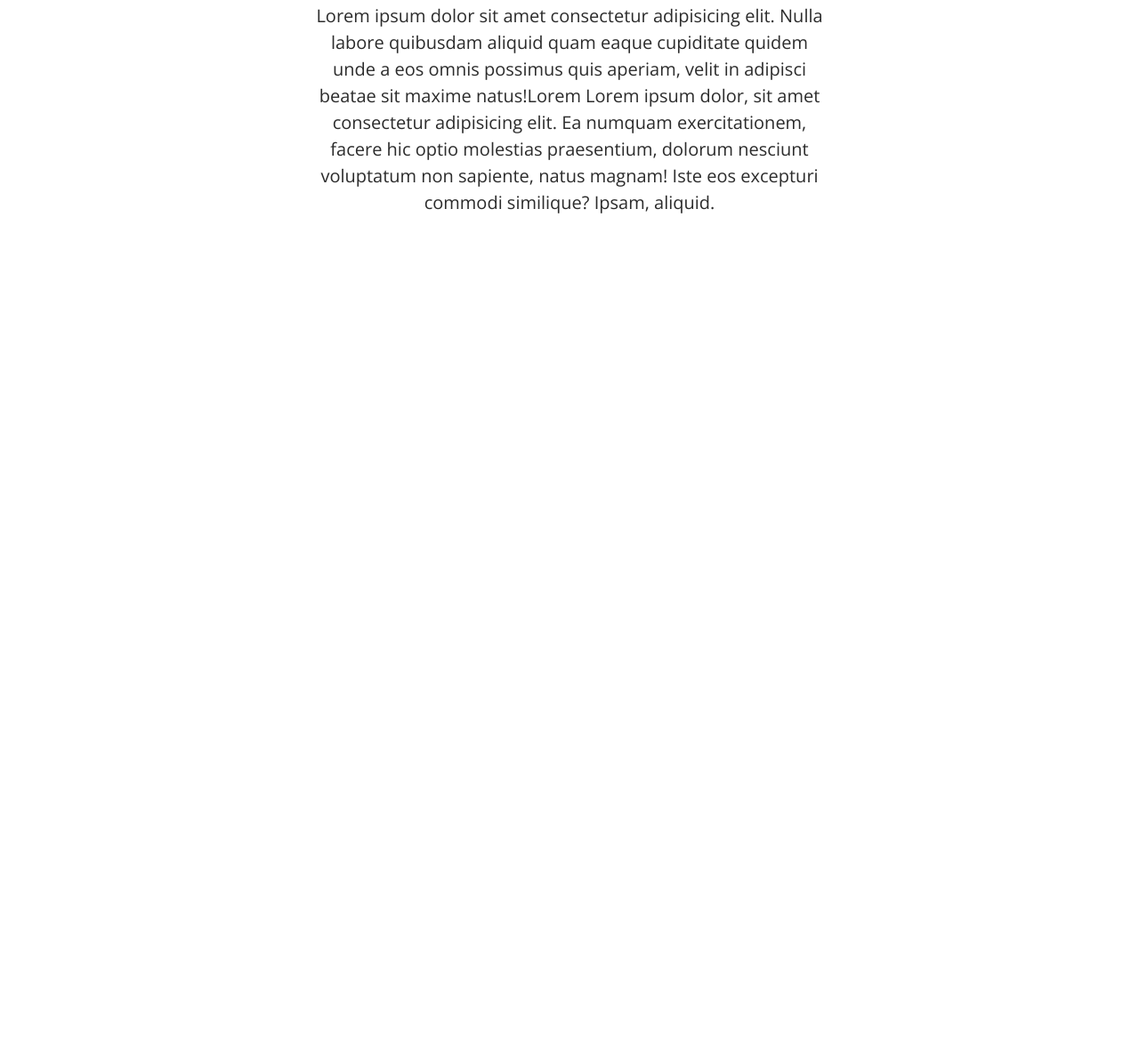
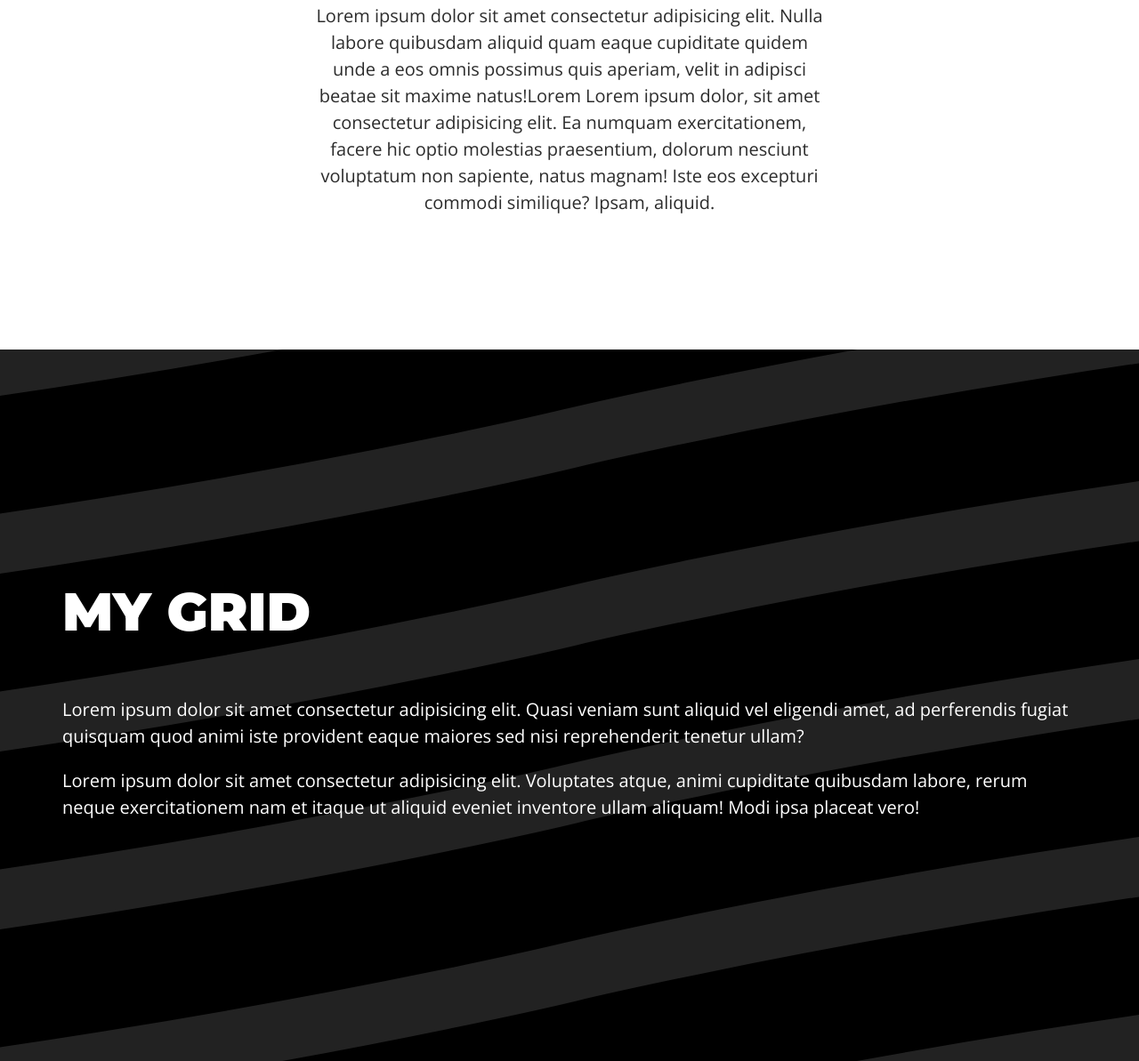
Before and after one commit to lucasvonryn/landing-page, a plain HTML site: page index.html in a window 1280 px wide. Shown: the part 1273-2466 px from the top of the page at 89% size. Before the commit the page ends 1666 px from the top, so only its background shows below. Drawn offline with nearby package versions, Linux system fonts and the light colour scheme.

Commit message:
Atualizações na grid

```diff
--- a/assets/css/style.css
+++ b/assets/css/style.css
@@ -161,3 +161,10 @@ a {
     justify-content: center;
     text-align: center;
 }
+
+.grid-one-content {
+    height: 100vh;
+    display: flex;
+    flex-direction: column;
+    justify-content: center;
+}
--- a/index.html
+++ b/index.html
@@ -20,7 +20,7 @@
                 <ul>
                     <li><a href="#intro">Intro</a></li>
                     <li><a href="#top3">Top 3</a></li>
-                    <li><a href="#">Gallery</a></li>
+                    <li><a href="#grid-one">Gallery</a></li>
                     <li><a href="#">Work</a></li>
                     <li><a href="#">Contact</a></li>
                 </ul>
@@ -57,6 +57,16 @@
         </div>
     </section>
 
-    <section id=""></section>
+    <section id="grid-one" class="grid main-bg section">
+        <div class="main-content grid-one-content">
+            <h2>My Grid</h2>
+            <p>
+                Lorem ipsum dolor sit amet consectetur adipisicing elit. Quasi veniam sunt aliquid vel eligendi amet, ad perferendis fugiat quisquam quod animi iste provident eaque maiores sed nisi reprehenderit tenetur ullam?
+            </p>
+            <p>
+                Lorem ipsum dolor sit amet consectetur adipisicing elit. Voluptates atque, animi cupiditate quibusdam labore, rerum neque exercitationem nam et itaque ut aliquid eveniet inventore ullam aliquam! Modi ipsa placeat vero!
+            </p>
+        </div>
+    </section>
 </body>
 </html>
```
